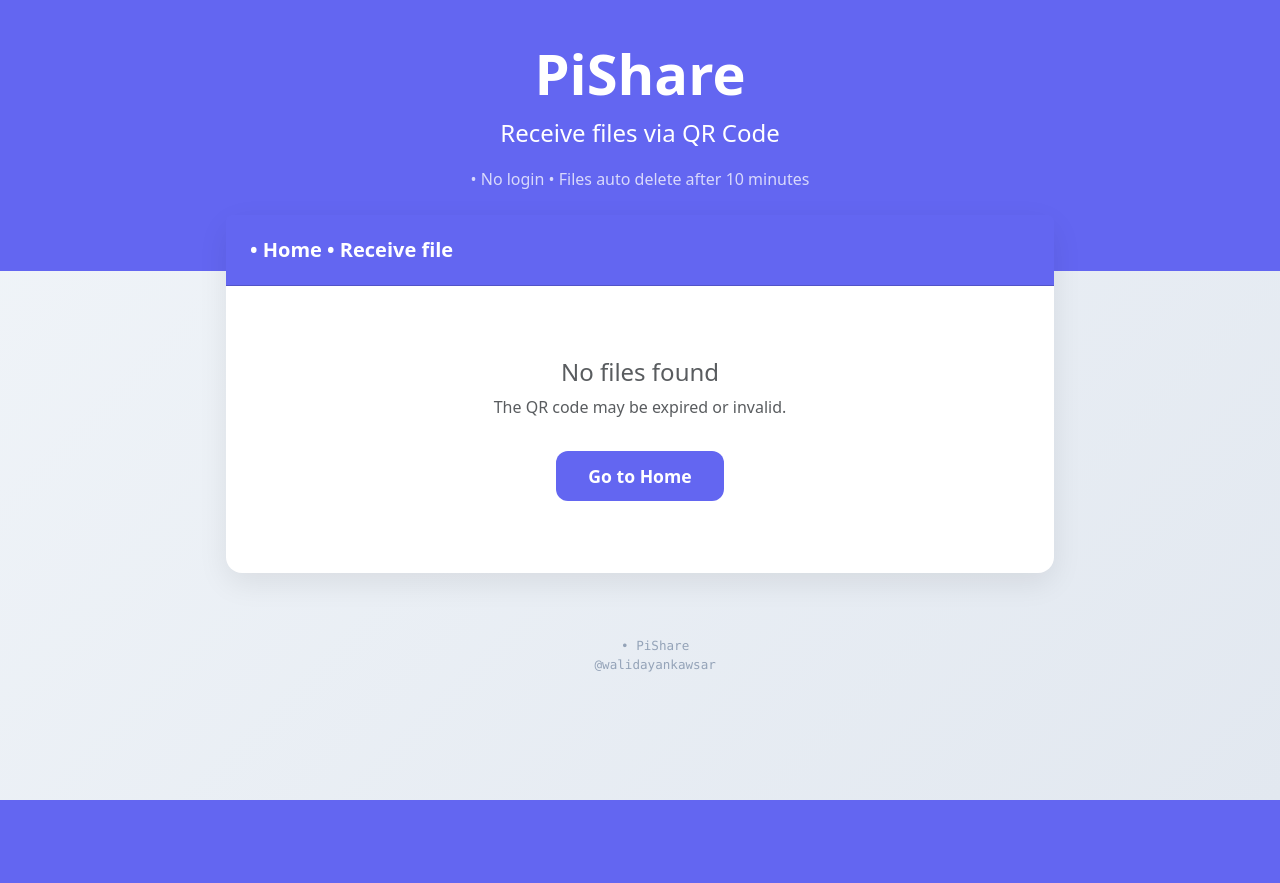
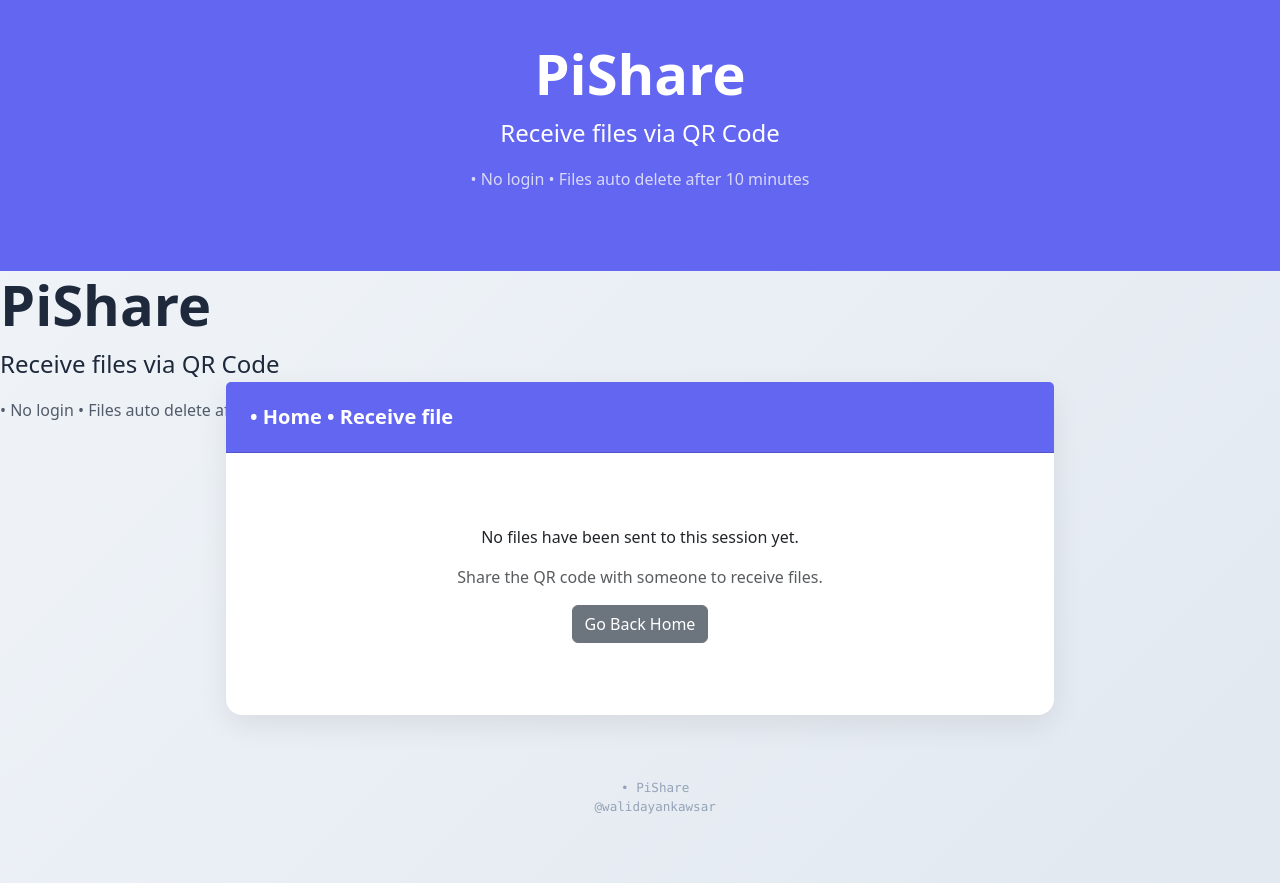
Before and after one commit to walidayankawsar/PiShare, a Django app: template PiShare/templates/receive.html in a window 1280 px wide. Shown: the top 883 px of the page. Before the commit the page ends 800 px from the top, so only its background shows below. Run offline with Django 5.2, Linux system fonts and the light colour scheme; the template is opened without the code that fills it, so the values that code supplies are empty.

Commit message:
bugs fixed

```diff
--- a/PiShare/templates/receive.html
+++ b/PiShare/templates/receive.html
@@ -77,6 +77,14 @@
     <p class="opacity-75">• No login • Files auto delete after 10 minutes</p>
 </header>
 
+
+
+
+
+<h1 class="display-4 fw-bold mb-2">PiShare</h1>
+<p class="lead fs-4 opacity-90">Receive files via QR Code</p>
+<p class="opacity-75">• No login • Files auto delete after 30 minutes</p>
+
 <div class="container-main">
     <div class="card">
         <div class="card-header"><a href="{% url 'home'%}" style="text-decoration: none; color: white;">• Home</a> • Receive file</div>
@@ -88,29 +96,38 @@
                     {% for file in files %}
                     <div class="d-flex justify-content-between align-items-center border-bottom py-3">
                         <div>
-                            <strong>{{ file.name }}</strong><br>
-                            <small class="text-muted">{{ file.size|filesizeformat }}</small>
+                            <strong>{{ file.original_name }}</strong><br>
+                            <small class="text-muted">{{ file.get_file_size_readable }}</small>
+                            <br>
+                            <small class="text-muted">Uploaded: {{ file.uploaded_at|date:"Y-m-d H:i" }}</small>
                         </div>
-                        <a href="{{ file.url }}" class="btn btn-primary btn-sm">Download</a>
+                        <a href="{% url 'download_file' session_id file.id %}" class="btn btn-primary btn-sm">Download</a>
                     </div>
                     {% endfor %}
                 </div>
 
                 <div class="text-center mt-4">
-                    <a href="{% url 'download_all' %}" class="btn btn-primary">
+                    <a href="{% url 'download_all' session_id %}" class="btn btn-primary">
                         Download All as ZIP
                     </a>
                 </div>
             {% else %}
                 <div class="text-center py-5">
-                    <h4 class="text-muted">No files found</h4>
-                    <p class="text-muted">The QR code may be expired or invalid.</p>
-                    <a href="{% url 'home' %}" class="btn btn-primary mt-3">Go to Home</a>
+                    <p class="mb-3">No files have been sent to this session yet.</p>
+                    <p class="text-muted">Share the QR code with someone to receive files.</p>
+                    <a href="{% url 'home' %}" class="btn btn-secondary">Go Back Home</a>
                 </div>
             {% endif %}
         </div>
     </div>
 </div>
+
+<!-- Auto-refresh every 5 seconds to check for new files -->
+<script>
+setInterval(function() {
+    location.reload();
+}, 5000);
+</script>
 
 <footer>
     <pre>
```
